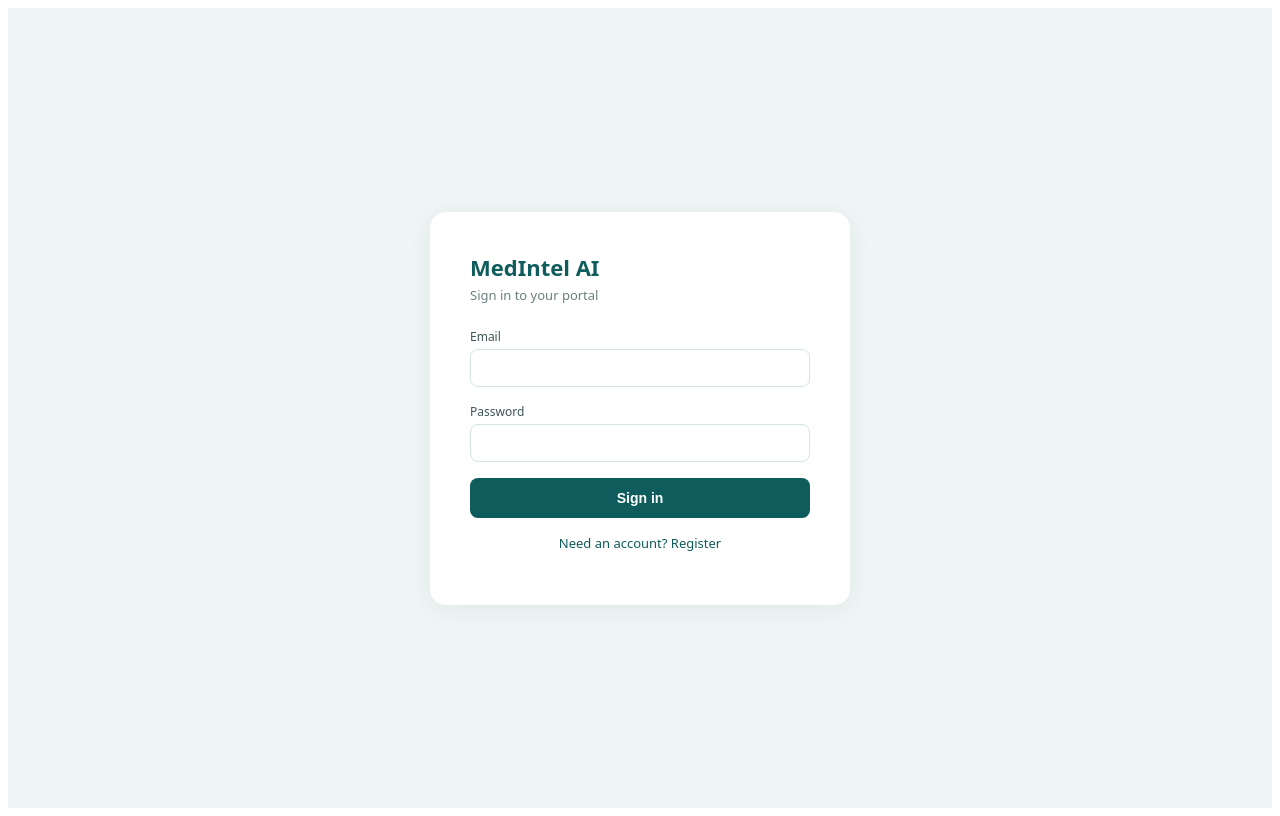
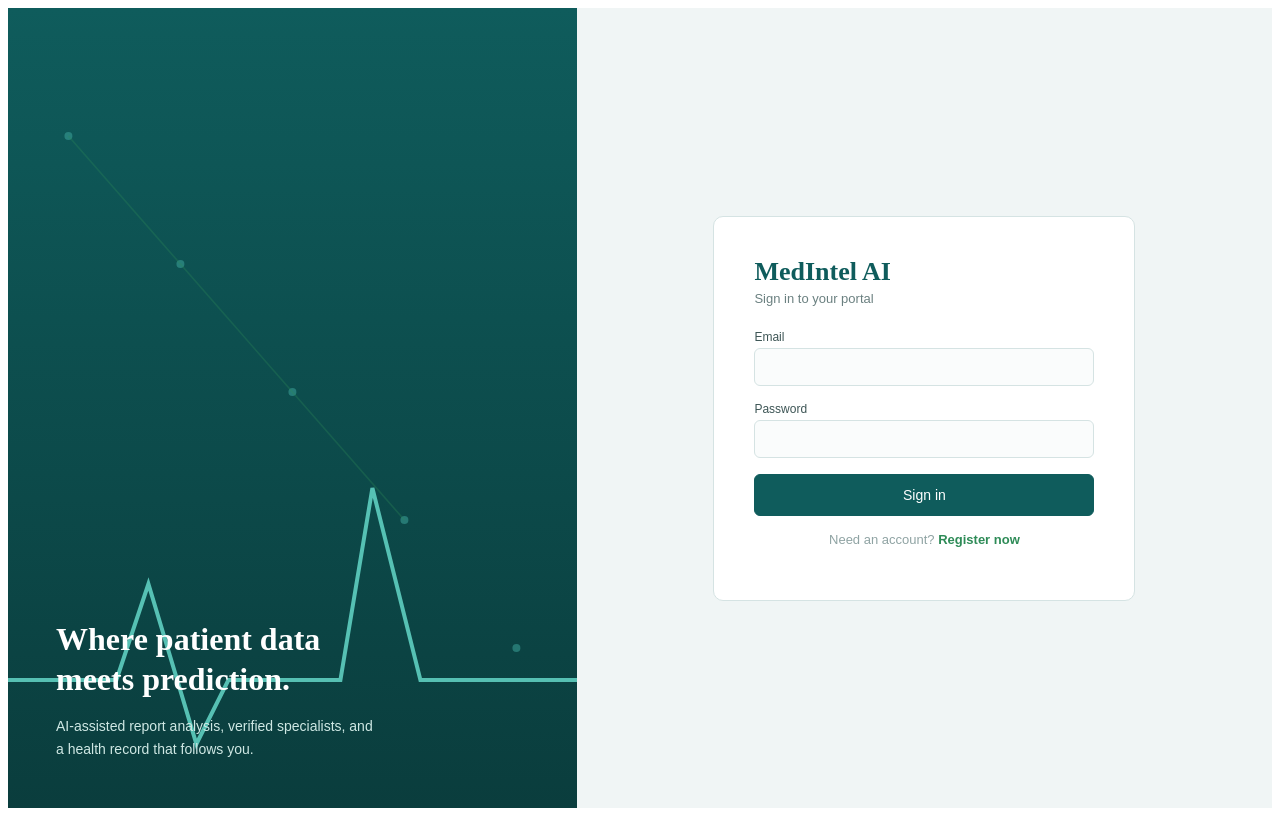
Before and after one commit to ahmadali2622/medintel_ai, a React (Vite) app in the folder web-portal/: page / in a window 1280 px wide. Built offline with nearby package versions, Linux system fonts and the light colour scheme.

Commit message:
Step 7 E3

```diff
--- a/web-portal/src/pages/Login.jsx
+++ b/web-portal/src/pages/Login.jsx
@@ -31,9 +31,41 @@ export default function Login() {
 
   return (
     <div style={styles.page}>
+      <div style={styles.leftPanel}>
+        <svg viewBox="0 0 400 500" style={styles.bgSvg} preserveAspectRatio="xMidYMid slice">
+          <defs>
+            <linearGradient id="fade" x1="0" y1="0" x2="0" y2="1">
+              <stop offset="0%" stopColor="#0F5C5C" />
+              <stop offset="100%" stopColor="#0A3D3D" />
+            </linearGradient>
+          </defs>
+          <rect width="400" height="500" fill="url(#fade)" />
+          {[80, 160, 240, 320, 400].map((cy, i) => (
+            <circle key={i} cx={60 + i * 70} cy={cy % 500} r="2.5" fill="#3FA9A0" opacity="0.5" />
+          ))}
+          <line x1="60" y1="80" x2="130" y2="160" stroke="#2E8B57" strokeWidth="1" opacity="0.3" />
+          <line x1="130" y1="160" x2="200" y2="240" stroke="#2E8B57" strokeWidth="1" opacity="0.3" />
+          <line x1="200" y1="240" x2="270" y2="320" stroke="#2E8B57" strokeWidth="1" opacity="0.3" />
+          <polyline
+            points="20,420 90,420 110,360 140,460 160,420 230,420 250,300 280,420 380,420"
+            fill="none"
+            stroke="#5FCFC0"
+            strokeWidth="2.5"
+            opacity="0.9"
+          />
+        </svg>
+        <div style={styles.leftContent}>
+          <h2 style={styles.leftHeading}>Where patient data<br />meets prediction.</h2>
+          <p style={styles.leftSub}>
+            AI-assisted report analysis, verified specialists, and a health record that follows you.
+          </p>
+        </div>
+      </div>
+
+      <div style={styles.rightPanel}>
         <form onSubmit={handleSubmit} style={styles.card}>
           <h1 style={styles.title}>MedIntel AI</h1>
-        <p style={styles.subtitle}>{isRegister ? "Create an account" : "Sign in to your portal"}</p>
+          <p style={styles.subtitle}>Sign in to your portal</p>
 
           <label style={styles.label}>Email</label>
           <input style={styles.input} type="email" value={email} onChange={(e) => setEmail(e.target.value)} required />
@@ -58,10 +90,16 @@ export default function Login() {
             {isRegister ? "Create account" : "Sign in"}
           </button>
 
-        <p style={styles.toggle} onClick={() => setIsRegister(!isRegister)}>
-          {isRegister ? "Already have an account? Sign in" : "Need an account? Register"}
+          <p style={styles.toggleRow}>
+            <span style={styles.toggleGrey}>
+              {isRegister ? "Already have an account? " : "Need an account? "}
+            </span>
+            <span style={styles.toggleGreen} onClick={() => setIsRegister(!isRegister)}>
+              {isRegister ? "Sign in" : "Register now"}
+            </span>
           </p>
         </form>
+      </div>
     </div>
   );
 }
@@ -70,19 +108,62 @@ const styles = {
   page: {
     minHeight: "100vh",
     display: "flex",
+    fontFamily: "'IBM Plex Sans', sans-serif",
+  },
+  leftPanel: {
+    flex: "1 1 45%",
+    position: "relative",
+    display: "flex",
+    alignItems: "flex-end",
+    overflow: "hidden",
+  },
+  bgSvg: {
+    position: "absolute",
+    top: 0,
+    left: 0,
+    width: "100%",
+    height: "100%",
+  },
+  leftContent: {
+    position: "relative",
+    padding: "48px",
+    color: "#fff",
+  },
+  leftHeading: {
+    fontFamily: "'Fraunces', serif",
+    fontSize: "32px",
+    fontWeight: 600,
+    lineHeight: 1.25,
+    margin: "0 0 16px",
+  },
+  leftSub: {
+    fontSize: "14px",
+    color: "#CFE8E4",
+    lineHeight: 1.6,
+    maxWidth: "320px",
+    margin: 0,
+  },
+  rightPanel: {
+    flex: "1 1 55%",
+    display: "flex",
     alignItems: "center",
     justifyContent: "center",
     background: "#F0F5F5",
-    fontFamily: "system-ui, sans-serif",
   },
   card: {
     background: "#FFFFFF",
     padding: "40px",
-    borderRadius: "16px",
+    borderRadius: "10px",
     width: "340px",
-    boxShadow: "0 4px 24px rgba(15, 92, 92, 0.08)",
+    border: "1px solid #D5E3E3",
   },
-  title: { margin: 0, fontSize: "22px", color: "#0F5C5C", fontWeight: 700 },
+  title: {
+    margin: 0,
+    fontSize: "26px",
+    color: "#0F5C5C",
+    fontWeight: 600,
+    fontFamily: "'Fraunces', serif",
+  },
   subtitle: { margin: "4px 0 24px", fontSize: "13px", color: "#6B8080" },
   label: { fontSize: "12px", color: "#3D5555", display: "block", marginBottom: "4px" },
   input: {
@@ -90,21 +171,25 @@ const styles = {
     padding: "10px 12px",
     marginBottom: "16px",
     border: "1px solid #D5E3E3",
-    borderRadius: "8px",
+    borderRadius: "6px",
     fontSize: "14px",
     boxSizing: "border-box",
+    fontFamily: "'IBM Plex Mono', monospace",
+    background: "#FAFCFC",
   },
   button: {
     width: "100%",
     padding: "12px",
     background: "#0F5C5C",
     color: "#fff",
-    border: "none",
-    borderRadius: "8px",
+    border: "1px solid #0F5C5C",
+    borderRadius: "6px",
     fontSize: "14px",
-    fontWeight: 600,
+    fontWeight: 500,
     cursor: "pointer",
   },
   error: { color: "#C0392B", fontSize: "13px", marginBottom: "12px" },
-  toggle: { textAlign: "center", fontSize: "13px", color: "#0F5C5C", marginTop: "16px", cursor: "pointer" },
+  toggleRow: { textAlign: "center", fontSize: "13px", marginTop: "16px" },
+  toggleGrey: { color: "#8FA3A3" },
+  toggleGreen: { color: "#2E8B57", fontWeight: 600, cursor: "pointer" },
 };
```
Lines whose indentation alone changed are shown as unchanged.
